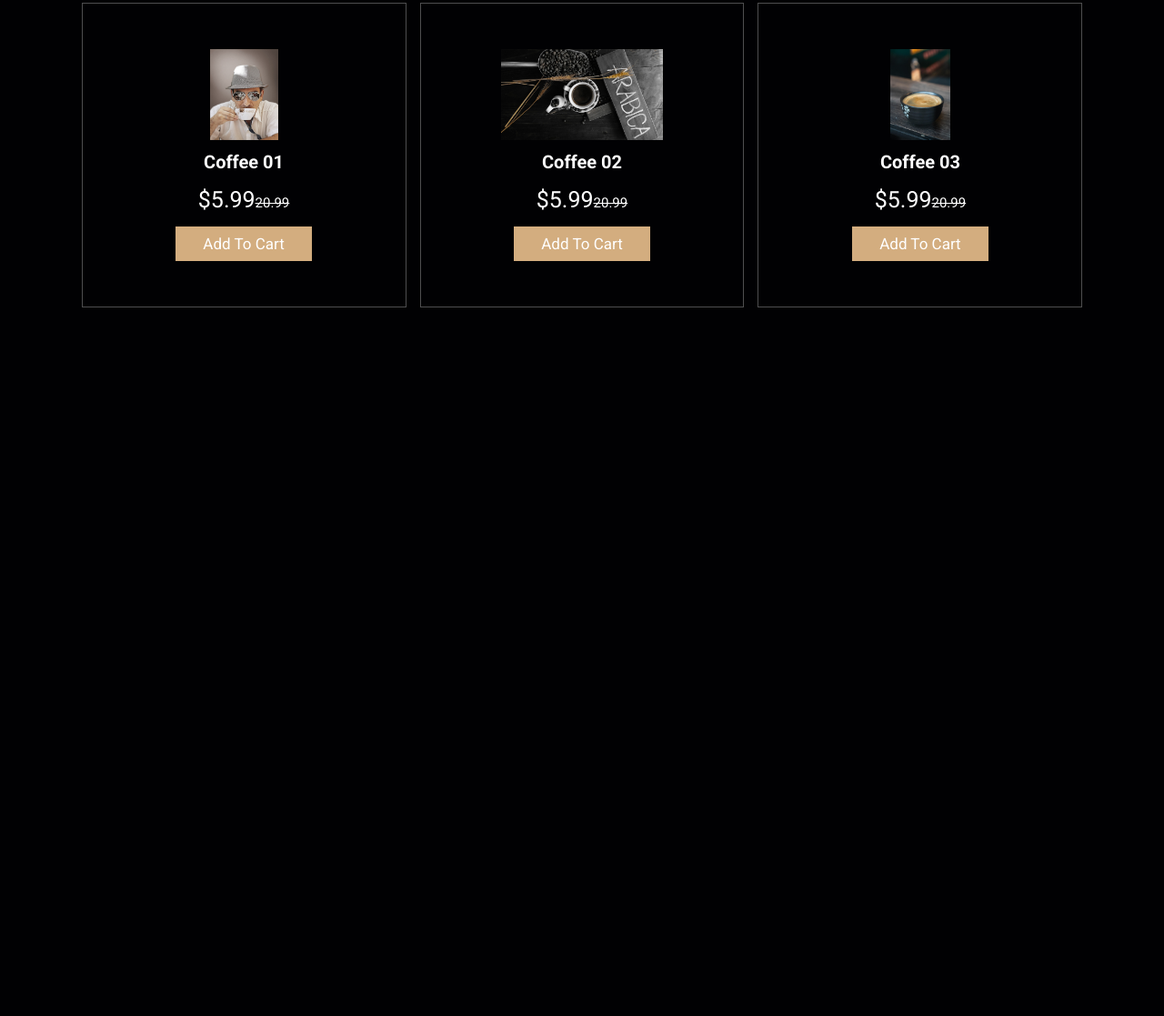
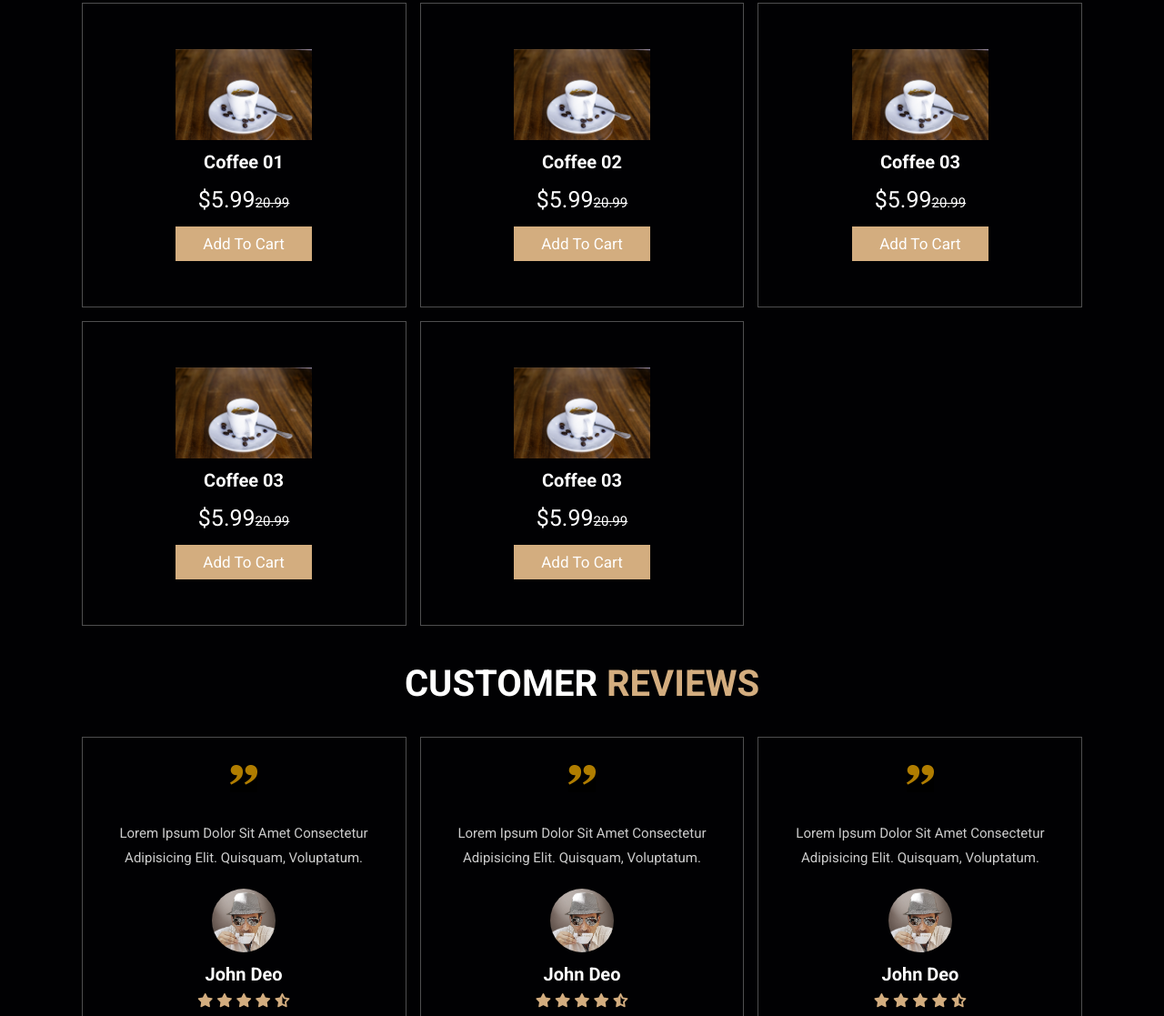
Before and after one commit to thamindu-weerarathne/Sea-Brew, a plain HTML site: page index.html in a window 1280 px wide. Shown: the part 1683-2800 px from the top of the page at 91% size. Before the commit the page ends 2041 px from the top, so only its background shows below. Drawn offline with Linux system fonts and the light colour scheme.

Commit message:
complete reviews section

```diff
--- a/css/style.css
+++ b/css/style.css
@@ -312,7 +312,7 @@ section {
     }
 
     .home .content h3 {
-        font-size: 4.5rem;
+        font-size: 4rem;
     }
 
     .home .content p {
@@ -402,3 +402,46 @@ section {
 .menu .box-container .box:hover > * {
     color: var(--black);
 }
+
+
+.reviews .box-container {
+    display: grid;
+    grid-template-columns: repeat(auto-fit, minmax(30rem, 1fr));
+    gap: 1.5rem;
+}
+
+.reviews .box-container .box {
+    padding: 3rem 2rem;
+    text-align: center;
+    border: var(--border);
+}
+
+.reviews .box-container .box p {
+    font-size: 1.5rem;
+    line-height: 1.8;
+    color: #ccc;
+    padding: 2rem 0;
+}
+
+.reviews .box-container .box .quote {
+    height: 3rem;
+    margin-bottom: 1rem;
+}
+
+.reviews .box-container .box .user {
+    height: 7rem;
+    width: 7rem;
+    border-radius: 50%;
+    object-fit: cover;
+}
+
+.reviews .box-container .box h3 {
+    padding: 1rem 0;
+    font-size: 2rem;
+    color: #fff;
+}
+
+.reviews .box-container .box .stars i {
+    font-size: 1.5rem;
+    color: var(--main-color);
+}
--- a/index.html
+++ b/index.html
@@ -27,10 +27,8 @@
         <a href="#home">home</a>
         <a href="#about">about</a>
         <a href="#menu">menu</a>
-        <a href="#products">products</a>
+        <a href="#reviews">reviews</a>
         <a href="#contact">contact</a>
-        <a href="reviews">reviews</a>
-        <a href="#blogs">blogs</a>
     </nav>
 
     <div class="icons">
@@ -126,41 +124,55 @@
     <div class="box-container">
 
         <div class="box">
-            <img src="images/cofee3.jpg" alt="">
+            <img src="images/cofee1.jpg" alt="">
             <h3>coffee 01</h3>
             <div class="price">$5.99<span>20.99</span></div>
             <a href="#" class="btn">add to cart</a>
         </div>
 
         <div class="box">
-            <img src="images/cofee4.jpg" alt="">
+            <img src="images/cofee1.jpg" alt="">
             <h3>coffee 02</h3>
             <div class="price">$5.99<span>20.99</span></div>
             <a href="#" class="btn">add to cart</a>
         </div>
 
         <div class="box">
-            <img src="images/cofee5.jpg" alt="">
+            <img src="images/cofee1.jpg" alt="">
             <h3>coffee 03</h3>
             <div class="price">$5.99<span>20.99</span></div>
             <a href="#" class="btn">add to cart</a>
         </div>
         <div class="box">
-            <img src="images/cofee3.jpg" alt="">
+            <img src="images/cofee1.jpg" alt="">
             <h3>coffee 01</h3>
             <div class="price">$5.99<span>20.99</span></div>
             <a href="#" class="btn">add to cart</a>
         </div>
 
         <div class="box">
-            <img src="images/cofee4.jpg" alt="">
+            <img src="images/cofee1.jpg" alt="">
             <h3>coffee 02</h3>
             <div class="price">$5.99<span>20.99</span></div>
             <a href="#" class="btn">add to cart</a>
         </div>
 
         <div class="box">
-            <img src="images/cofee5.jpg" alt="">
+            <img src="images/cofee1.jpg" alt="">
+            <h3>coffee 03</h3>
+            <div class="price">$5.99<span>20.99</span></div>
+            <a href="#" class="btn">add to cart</a>
+        </div>
+
+        <div class="box">
+            <img src="images/cofee1.jpg" alt="">
+            <h3>coffee 03</h3>
+            <div class="price">$5.99<span>20.99</span></div>
+            <a href="#" class="btn">add to cart</a>
+        </div>
+
+        <div class="box">
+            <img src="images/cofee1.jpg" alt="">
             <h3>coffee 03</h3>
             <div class="price">$5.99<span>20.99</span></div>
             <a href="#" class="btn">add to cart</a>
@@ -169,8 +181,62 @@
     </div>
     </section>
 
+   <!-- menu section ends -->
 
-   <!-- menu section ends -->
+   <!-- review section starts -->
+
+   <section class="reviews" id="reviews">
+
+    <h1 class="heading"> customer <span>reviews</span> </h1>
+
+    <div class="box-container">
+
+        <div class="box">
+            <img src="images/quote.jpg.jpg" alt="" class="quote">
+            <p>Lorem ipsum dolor sit amet consectetur adipisicing elit. Quisquam, voluptatum.</p>
+            <img src="images/cofee3.jpg" alt="" class="user">
+            <h3>john deo</h3>
+            <div class="stars">
+                <i class="fas fa-star"></i>
+                <i class="fas fa-star"></i>
+                <i class="fas fa-star"></i>
+                <i class="fas fa-star"></i>
+                <i class="fas fa-star-half-alt"></i>
+            </div>
+        </div>
+
+        <div class="box">
+            <img src="images/quote.jpg.jpg" alt="" class="quote">
+            <p>Lorem ipsum dolor sit amet consectetur adipisicing elit. Quisquam, voluptatum.</p>
+            <img src="images/cofee3.jpg" alt="" class="user">
+            <h3>john deo</h3>
+            <div class="stars">
+                <i class="fas fa-star"></i>
+                <i class="fas fa-star"></i>
+                <i class="fas fa-star"></i>
+                <i class="fas fa-star"></i>
+                <i class="fas fa-star-half-alt"></i>
+            </div>
+        </div>
+
+        <div class="box">
+            <img src="images/quote.jpg.jpg" alt="" class="quote">
+            <p>Lorem ipsum dolor sit amet consectetur adipisicing elit. Quisquam, voluptatum.</p>
+            <img src="images/cofee3.jpg" alt="" class="user">
+            <h3>john deo</h3>
+            <div class="stars">
+                <i class="fas fa-star"></i>
+                <i class="fas fa-star"></i>
+                <i class="fas fa-star"></i>
+                <i class="fas fa-star"></i>
+                <i class="fas fa-star-half-alt"></i>
+            </div>
+        </div>
+
+    </div>
+   </section>
+
+   <!-- review section ends -->
 
 
 
```
Also changed, not shown: images/quote.jpg.jpg (added).
